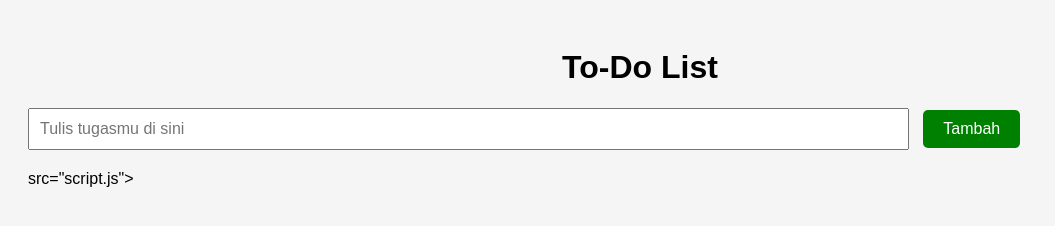
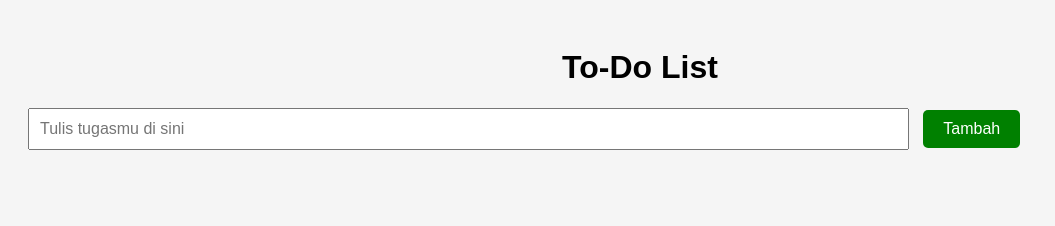
Before and after one commit to ray37-byte/todo-list, a plain HTML site: page index.html in a window 1280 px wide. Shown: the whole page, without its empty margins (0-1055 px from the left). Drawn offline with Linux system fonts and the light colour scheme.

Commit message:
Update index.html

```diff
--- a/index.html
+++ b/index.html
@@ -112,6 +112,6 @@
         items.forEach((item) => {
           // Ambil teks sebelum tombol "Hapus"
                       </script>
-  <script></script>src="script.js"></script>
+  <script src="script.js"></script>
   </body>
-</html>
+  </html>
```
